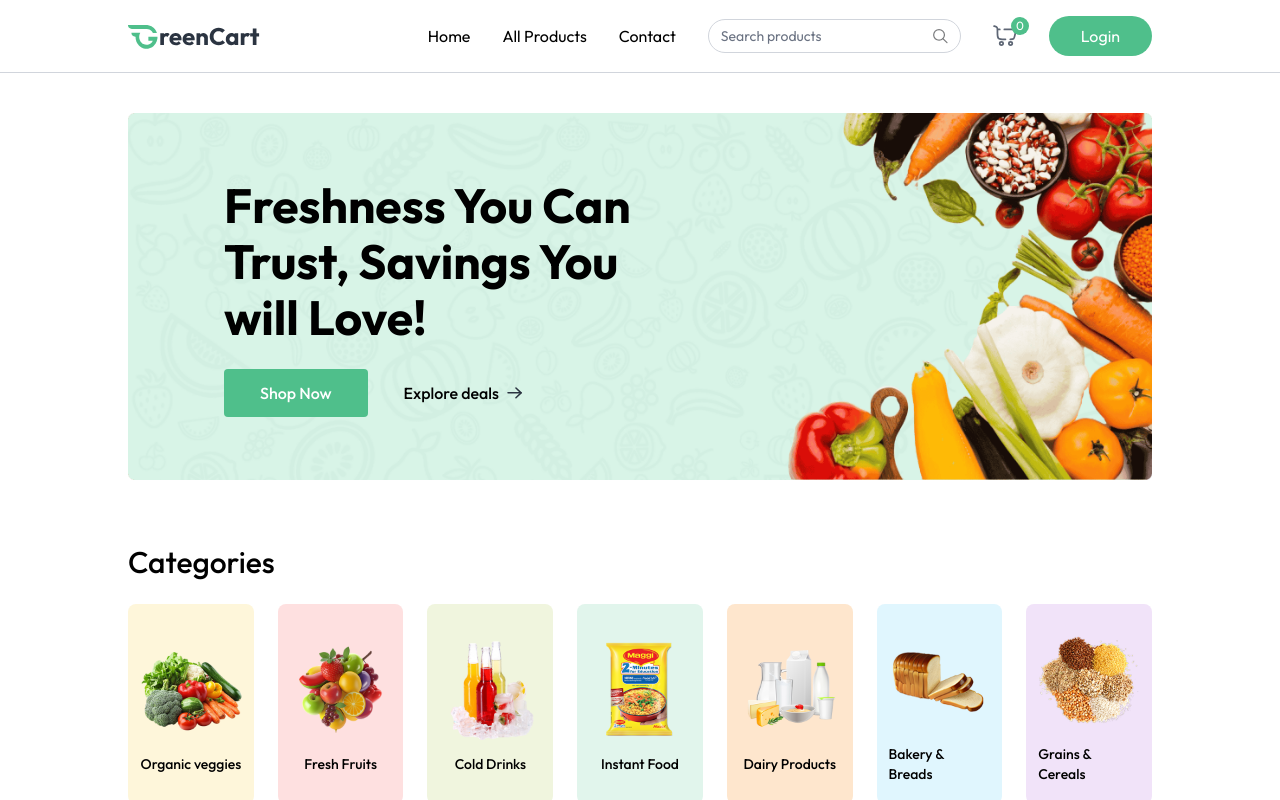
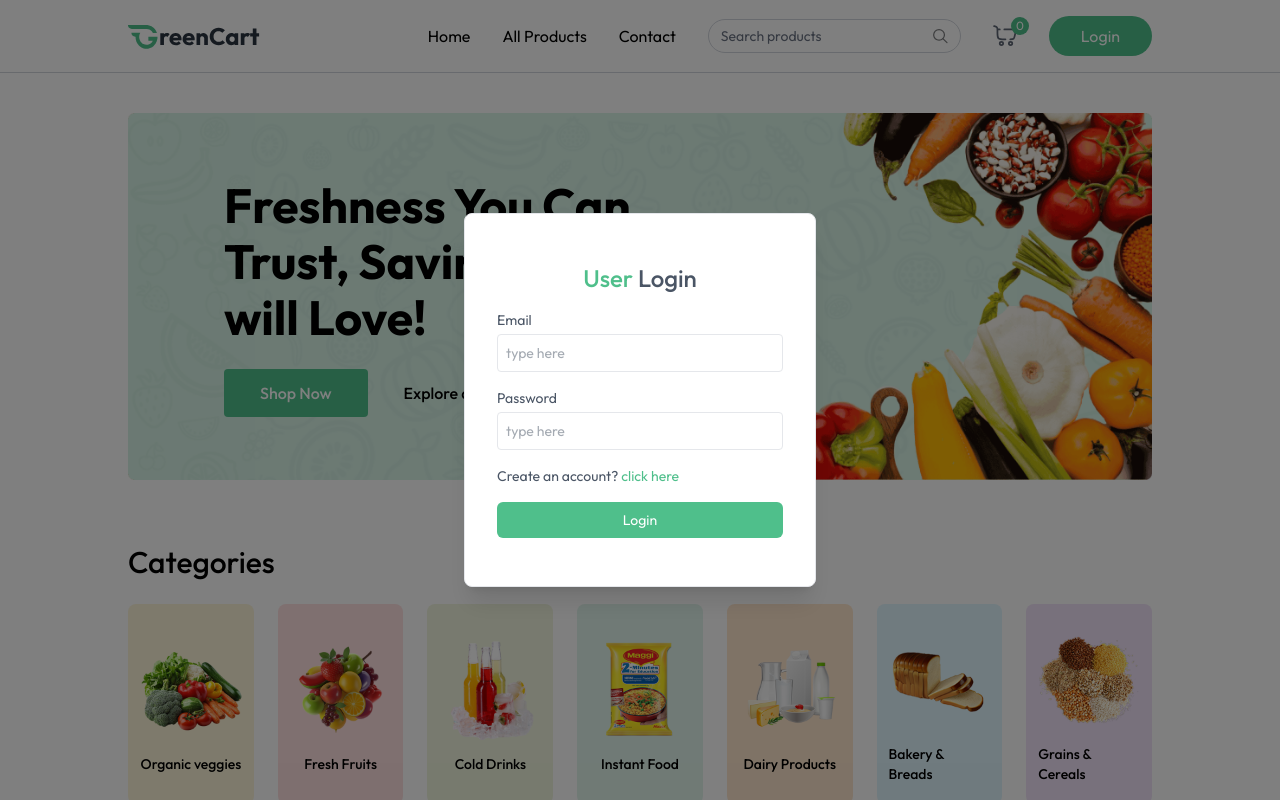
Before and after one commit to TheRealFarhanDev/GreenCart, a React (Vite) app in the folder frontend/: page / in a window 1280 px wide. Both pictures are taken after a click on the button "Login". Shown: the top 800 px of the page. Built offline with nearby package versions, Linux system fonts and the light colour scheme.

Commit message:
Login Implementation Frontend

```diff
--- a/frontend/src/App.jsx
+++ b/frontend/src/App.jsx
@@ -3,13 +3,17 @@
 import Home from "./pages/Home"
 import { Toaster } from "react-hot-toast"
 import Footer from "./components/Footer"
+import { useAppContext } from "./context/AppContext"
+import Login from "./components/Login"
 
 function App() {
   const isSellerPath = useLocation().pathname.includes("seller")
+  const {showUserLogin} = useAppContext();
   return (
     <>
       <div>
         {isSellerPath ? null : <Navbar />}
+        {showUserLogin ? <Login /> : null}
 
         <Toaster />
         <div className={isSellerPath ? "" : "px-6 md:px-16 lg:px-24 xl:px-32"}>
--- /dev/null
+++ b/frontend/src/components/Login.jsx
@@ -0,0 +1,58 @@
+import React from 'react'
+import { useAppContext } from '../context/AppContext';
+
+const Login = () => {
+    const [state, setState] = React.useState("login");
+    const [name, setName] = React.useState("");
+    const [email, setEmail] = React.useState("");
+    const [password, setPassword] = React.useState("");
+
+    const { setShowUserLogin, setUser } = useAppContext();
+
+    const onSubmitHandler = async (e) => {
+        e.preventDefault();
+        setUser({
+            email: "test@gmail.com",
+            name: "Farhan",
+        })
+        setShowUserLogin(false);
+    }
+    return (
+        <div onClick={() => setShowUserLogin(false)} className='fixed top-0 left-0 right-0 bottom-0 z-30 flex items-center text-sm text-gray-600 bg-black/50'>
+            <form onSubmit={onSubmitHandler} onClick={(e) => e.stopPropagation()} className="flex flex-col gap-4 m-auto items-start p-8 py-12 w-80 sm:w-[352px] rounded-lg shadow-xl border border-gray-200 bg-white">
+                <p className="text-2xl font-medium m-auto">
+                    <span className="text-primary">User</span> {state === "login" ? "Login" : "Sign Up"}
+                </p>
+                {state === "register" && (
+                    <div className="w-full">
+                        <p>Name</p>
+                        <input onChange={(e) => setName(e.target.value)} value={name} placeholder="type here" className="border border-gray-200 rounded w-full p-2 mt-1 outline-primary" type="text" required />
+                    </div>
+                )}
+                <div className="w-full ">
+                    <p>Email</p>
+                    <input onChange={(e) => setEmail(e.target.value)} value={email} placeholder="type here" className="border border-gray-200 rounded w-full p-2 mt-1 outline-primary" type="email" required />
+                </div>
+                <div className="w-full ">
+                    <p>Password</p>
+                    <input onChange={(e) => setPassword(e.target.value)} value={password} placeholder="type here" className="border border-gray-200 rounded w-full p-2 mt-1 outline-primary" type="password" required />
+                </div>
+                {state === "register" ? (
+                    <p>
+                        Already have account? <span onClick={() => setState("login")} className="text-primary cursor-pointer">click here</span>
+                    </p>
+                ) : (
+                    <p>
+                        Create an account? <span onClick={() => setState("register")} className="text-primary cursor-pointer">click here</span>
+                    </p>
+                )}
+                <button className="bg-primary hover:bg-primary-dull transition-all text-white w-full py-2 rounded-md cursor-pointer">
+                    {state === "register" ? "Create Account" : "Login"}
+                </button>
+            </form>
+        </div>
+
+    )
+}
+
+export default Login
--- a/frontend/src/components/MainBanner.jsx
+++ b/frontend/src/components/MainBanner.jsx
@@ -3,7 +3,7 @@
 
 const MainBanner = () => {
   return (
-    <div className='relative'>
+    <div className='relative -z-1'>
       <img src={assets.main_banner_bg} alt="Banner Image" className='w-full hidden md:block' />
       <img src={assets.main_banner_bg_sm} alt="Mobile Banner Image" className='w-full md:hidden' />
       <div className='absolute inset-0 flex flex-col items-center justify-end md:items-start md:justify-center pb-24 md:pb-0 px-4 md:pl-18 lg:pl-24'>
--- /dev/null
+++ b/frontend/src/pages/AllProducts.jsx
@@ -0,0 +1,11 @@
+import React from 'react'
+
+const AllProducts = () => {
+  return (
+    <div>
+
+    </div>
+  )
+}
+
+export default AllProducts
```
